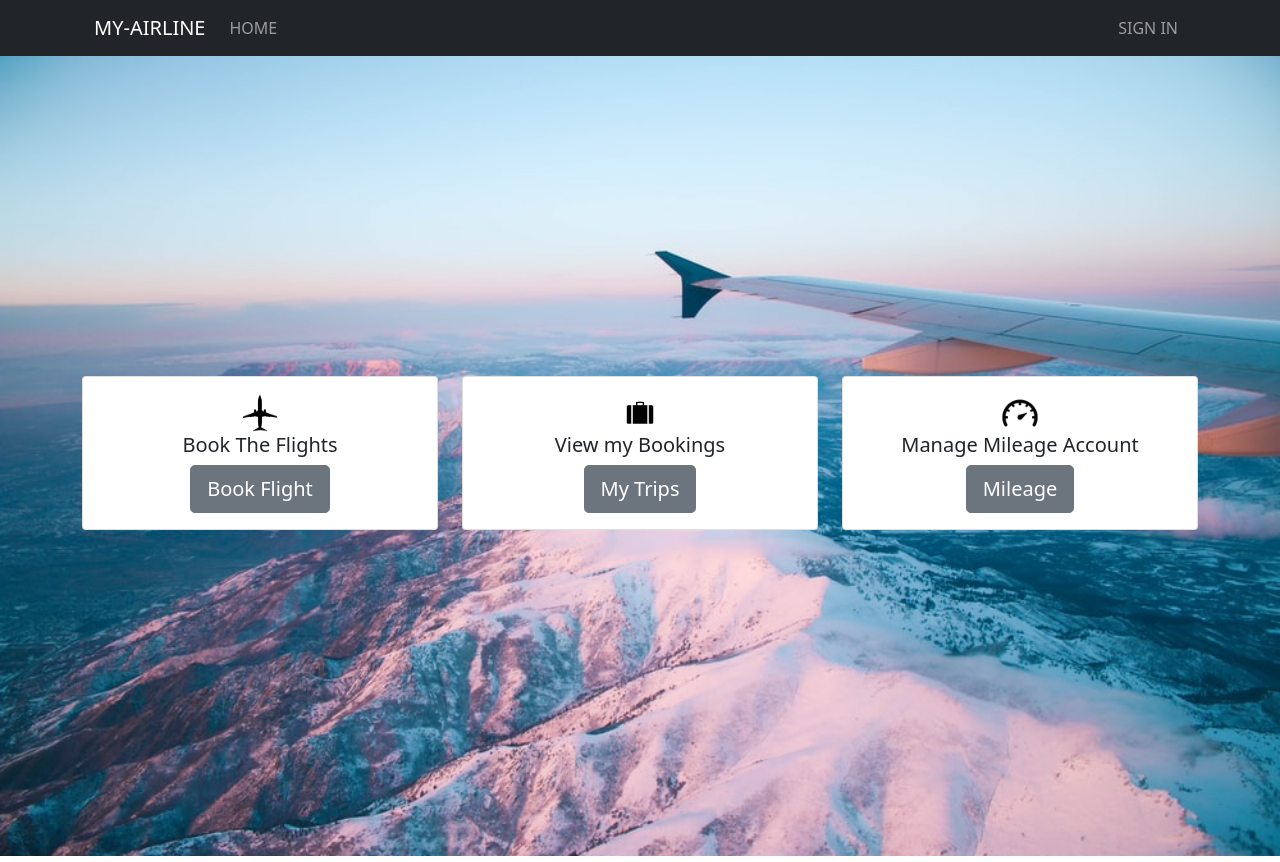
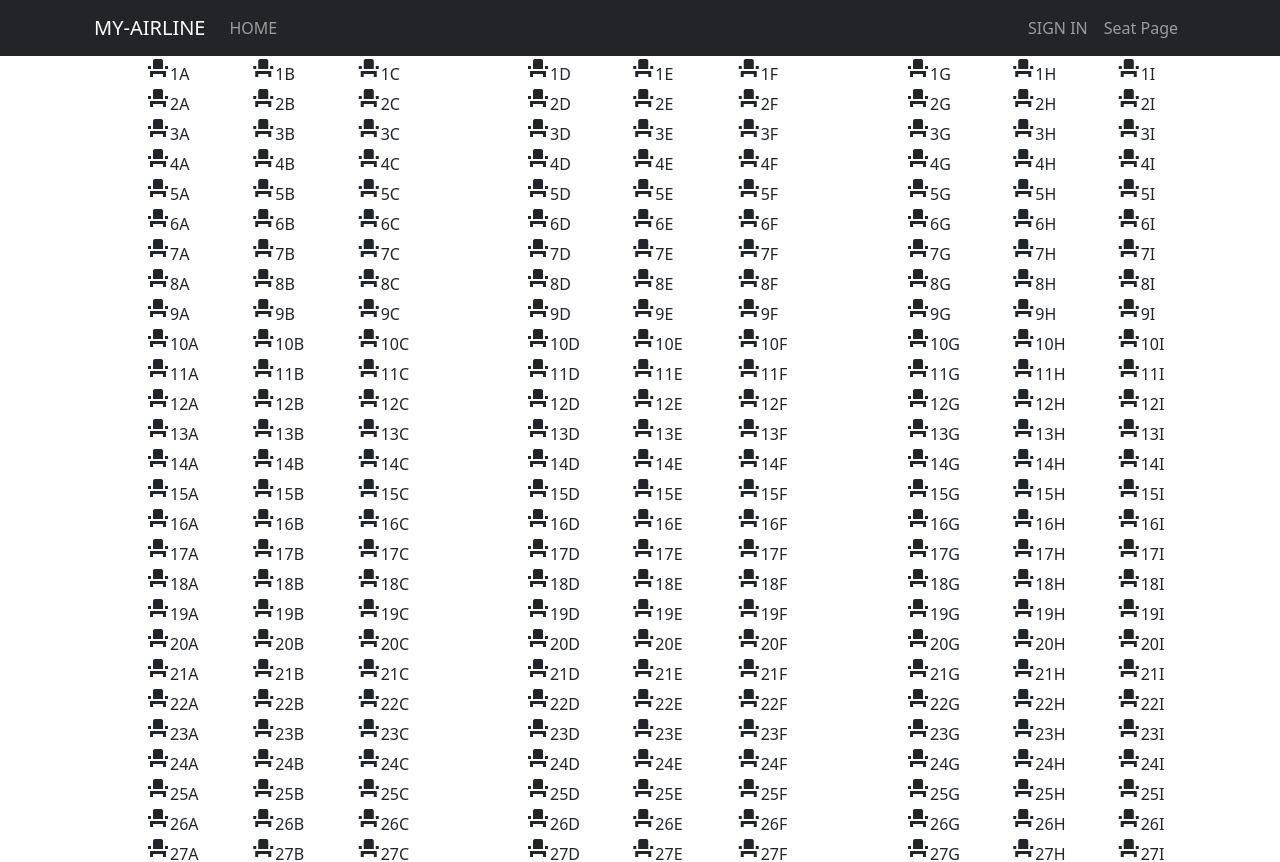
Before and after one commit to gopinathsjsu/team-project-202Airlines, a React (Create React App) app in the folder frontend/: page /seatmap in a window 1280 px wide. Shown: the top 862 px of the page. Built offline with nearby package versions, Linux system fonts and the light colour scheme.

Commit message:
added sample seat map page

```diff
--- a/frontend/package.json
+++ b/frontend/package.json
@@ -7,9 +7,9 @@
     "@testing-library/react": "^11.2.7",
     "@testing-library/user-event": "^12.8.3",
     "axios": "^0.23.0",
-    "bootstrap": "^5.1.1",
+    "bootstrap": "^5.1.3",
     "react": "^17.0.2",
-    "react-bootstrap": "^2.0.0-rc.1",
+    "react-bootstrap": "^2.0.0",
     "react-dom": "^17.0.2",
     "react-router-dom": "^5.3.0",
     "react-scripts": "4.0.3",
--- a/frontend/public/index.html
+++ b/frontend/public/index.html
@@ -9,7 +9,11 @@
       name="description"
       content="Web site created using create-react-app"
     />
+
     <link rel="apple-touch-icon" href="%PUBLIC_URL%/logo192.png" />
+
+    <link href="https://fonts.googleapis.com/icon?family=Material+Icons" rel="stylesheet">
+
     <!--
       manifest.json provides metadata used when your web app is installed on a
       user's mobile device or desktop. See https://developers.google.com/web/fundamentals/web-app-manifest/
--- a/frontend/src/App.js
+++ b/frontend/src/App.js
@@ -6,6 +6,7 @@ import InvalidPage from './views/InvalidPage';
 import BookFlight from './views/BookFlight';
 import MyTrip from './views/MyTrips';
 import Signin from './views/Signin';
+import SeatMap from './views/SeatMap';
 
 function App() {
   return (
@@ -25,6 +26,9 @@ function App() {
           <Route path='/signin' exact>
             <Signin></Signin>
           </Route>
+          <Route path='/seatmap' exact>
+            <SeatMap></SeatMap>
+          </Route>
           <Route path='*'>
             <Home />
           </Route>
--- a/frontend/src/components/Navigator.js
+++ b/frontend/src/components/Navigator.js
@@ -23,6 +23,11 @@ function Navigator() {
                   SIGN IN
                 </Link>
               </Nav>
+              <Nav>
+                <Link to='/seatmap' className='nav-link'>
+                  Seat Page
+                </Link>
+              </Nav>
             </Container>
           </Navbar>
         </Row>
--- /dev/null
+++ b/frontend/src/views/SeatMap.js
@@ -0,0 +1,31 @@
+import React from 'react';
+import { Col, Container, Row } from 'react-bootstrap';
+
+function SeatMap() {
+  const defaultSeatData = {
+    rows: 30,
+    seatsPerDivision:3,
+    divisions: 3,
+    aislePrice: 24,
+    middleSeatPrice: 34,
+  }
+
+  let rows = [];
+  for(let i =0; i<defaultSeatData.rows; i++){
+    let divisions = [];
+    for(let j=0;j<defaultSeatData.divisions;j++){
+      let columns = [];
+      for(let k=0;k<defaultSeatData.seatsPerDivision;k++ ){
+        columns.push(<Col className="col"><i class="material-icons" color="yellow">event_seat</i>{i+1}{String.fromCharCode(j*3+k+1+64)}</Col>)
+      }
+      divisions.push(<Col className="division" style={{marginLeft:"64px"}}><Row>{columns}</Row></Col>)
+    }
+    rows.push(<Row className="seatRow" >{divisions}</Row>)
+  }
+  return <Container>
+
+  {rows}
+  </Container>;
+}
+
+export default SeatMap;
```
Also changed, not shown: 1 other file (tests, documents, lock files or other folders).
